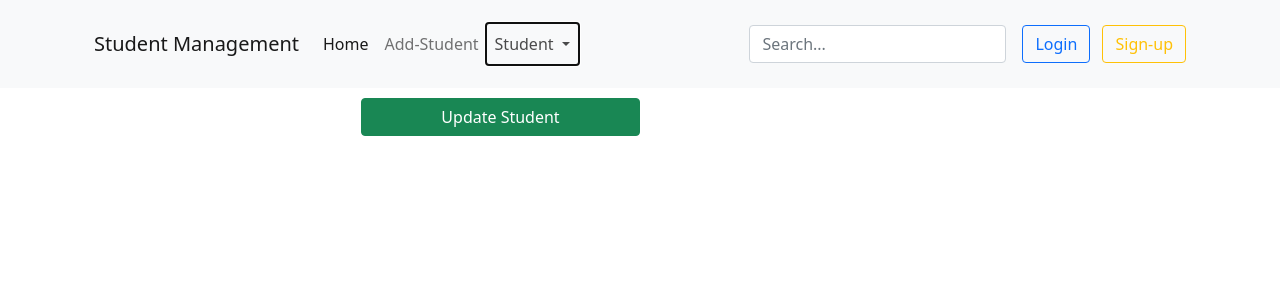
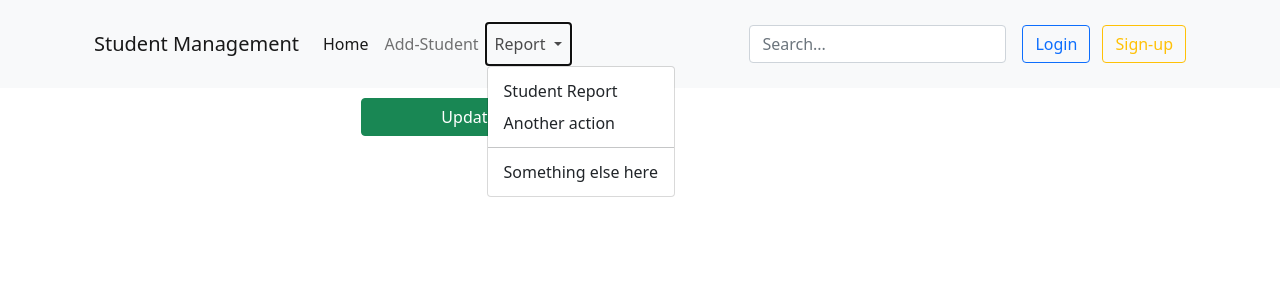
Before and after one commit to pradeepkhadka505/StudentManagementSystem, a Django app: template StudentManagementProject/templates/student/update.html in a window 1280 px wide, after a click on "Report". Shown: the top 300 px of the page. Run offline with Django 3.2, Linux system fonts and the light colour scheme; the template is opened without the code that fills it, so the values that code supplies are empty; some libraries are stand-ins or nearby versions.

Commit message:
some changes on final projects

```diff
--- a/StudentManagementProject/StudentManagementProject/settings.py
+++ b/StudentManagementProject/StudentManagementProject/settings.py
@@ -124,9 +124,11 @@ USE_TZ = True
 
 STATIC_URL = '/static/'
 
-STATICFILES_URL= [
-    os.path.join(BASE_DIR, 'static')
+STATICFILES_DIRS = [
+    os.path.join(BASE_DIR, 'static'),
 ]
+
+
 
 # Default primary key field type
 # https://docs.djangoproject.com/en/3.2/ref/settings/#default-auto-field
--- /dev/null
+++ b/StudentManagementProject/static/css/style.css
@@ -0,0 +1,5 @@
+
+
+ #add_student {
+    margin-top: 10px;
+}
--- a/StudentManagementProject/static/style.css
+++ /dev/null
@@ -1,6 +0,0 @@
-
-
-
- /* .add_student {
-    margin-top: 10 px;
-} */
--- a/StudentManagementProject/student/models.py
+++ b/StudentManagementProject/student/models.py
@@ -1,4 +1,5 @@
 from django.db import models
+from django.core import validators
 
 # Create your models here.
 class Student(models.Model):
--- a/StudentManagementProject/templates/footer.html
+++ b/StudentManagementProject/templates/footer.html
@@ -8,9 +8,9 @@
 
     <!-- Option 2: Separate Popper and Bootstrap JS -->
 
-    <script src="https://cdn.jsdelivr.net/npm/@popperjs/core@2.9.2/dist/umd/popper.min.js" integrity="sha384-IQsoLXl5PILFhosVNubq5LC7Qb9DXgDA9i+tQ8Zj3iwWAwPtgFTxbJ8NT4GN1R8p" crossorigin="anonymous"></script>
+    {% comment %} <script src="https://cdn.jsdelivr.net/npm/@popperjs/core@2.9.2/dist/umd/popper.min.js" integrity="sha384-IQsoLXl5PILFhosVNubq5LC7Qb9DXgDA9i+tQ8Zj3iwWAwPtgFTxbJ8NT4GN1R8p" crossorigin="anonymous"></script>
     <script src="https://cdn.jsdelivr.net/npm/bootstrap@5.0.2/dist/js/bootstrap.min.js" integrity="sha384-cVKIPhGWiC2Al4u+LWgxfKTRIcfu0JTxR+EQDz/bgldoEyl4H0zUF0QKbrJ0EcQF" crossorigin="anonymous"></script>
-        <!---- data tables cdn link -->
-    <script src="https://cdn.datatables.net/v/bs5/dt-1.13.4/datatables.min.js"></scrip
+        <!---- data tables cdn link --> {% endcomment %}
+    {% comment %} <script src="https://cdn.datatables.net/v/bs5/dt-1.13.4/datatables.min.js"></scrip {% endcomment %}
   </body>
 </html>
--- a/StudentManagementProject/templates/header.html
+++ b/StudentManagementProject/templates/header.html
@@ -1,4 +1,4 @@
-
+{% load static %}
 <!doctype html>
 <html lang="en">
   <head>
@@ -9,7 +9,9 @@
     <!-- Bootstrap CSS -->
     <link href="https://cdn.jsdelivr.net/npm/bootstrap@5.0.2/dist/css/bootstrap.min.css" rel="stylesheet" integrity="sha384-EVSTQN3/azprG1Anm3QDgpJLIm9Nao0Yz1ztcQTwFspd3yD65VohhpuuCOmLASjC" crossorigin="anonymous">
     <link href="https://cdn.datatables.net/v/bs5/dt-1.13.4/datatables.min.css" rel="stylesheet"/>
-    {% load static %}
+
+    <link href="{% static "css/style.css" %}" rel="stylesheet"/>
+    <script href="{% static "js/first.js" %}"> </script>
 
     <title> {% block title %} {% endblock%} </title>
   </head>
@@ -34,10 +36,10 @@
                   </li>
                   <li class="nav-item dropdown">
                     <a class="nav-link dropdown-toggle" href="#" id="navbarDropdown" role="button" data-bs-toggle="dropdown" aria-expanded="false">
-                      Student
+                      Report
                     </a>
                     <ul class="dropdown-menu" aria-labelledby="navbarDropdown">
-                      <li><a class="dropdown-item" href="#">Action</a></li>
+                      <li><a class="dropdown-item" href="/student/">Student Report</a></li>
                       <li><a class="dropdown-item" href="#">Another action</a></li>
                       <li><hr class="dropdown-divider"></li>
                       <li><a class="dropdown-item" href="#">Something else here</a></li>
--- a/StudentManagementProject/templates/student/update.html
+++ b/StudentManagementProject/templates/student/update.html
@@ -4,7 +4,7 @@
 {% block content %}
 
 <div class="container tex-center">
-    <div class="row col-md-3 offset-md-3" style="margin-top: 10px" >
+    <div class="row col-md-3 offset-md-3" id="add_student" >
         <!-- Button trigger modal -->
         <button type="button"  class="btn btn-success" data-bs-toggle="modal" data-bs-target="#exampleModal">
             Update Student
```
Also changed, not shown: StudentManagementProject/templates/student/create.html (+6 -6 lines), StudentManagementProject/db.sqlite3, StudentManagementProject/static/js/first.js (added).
